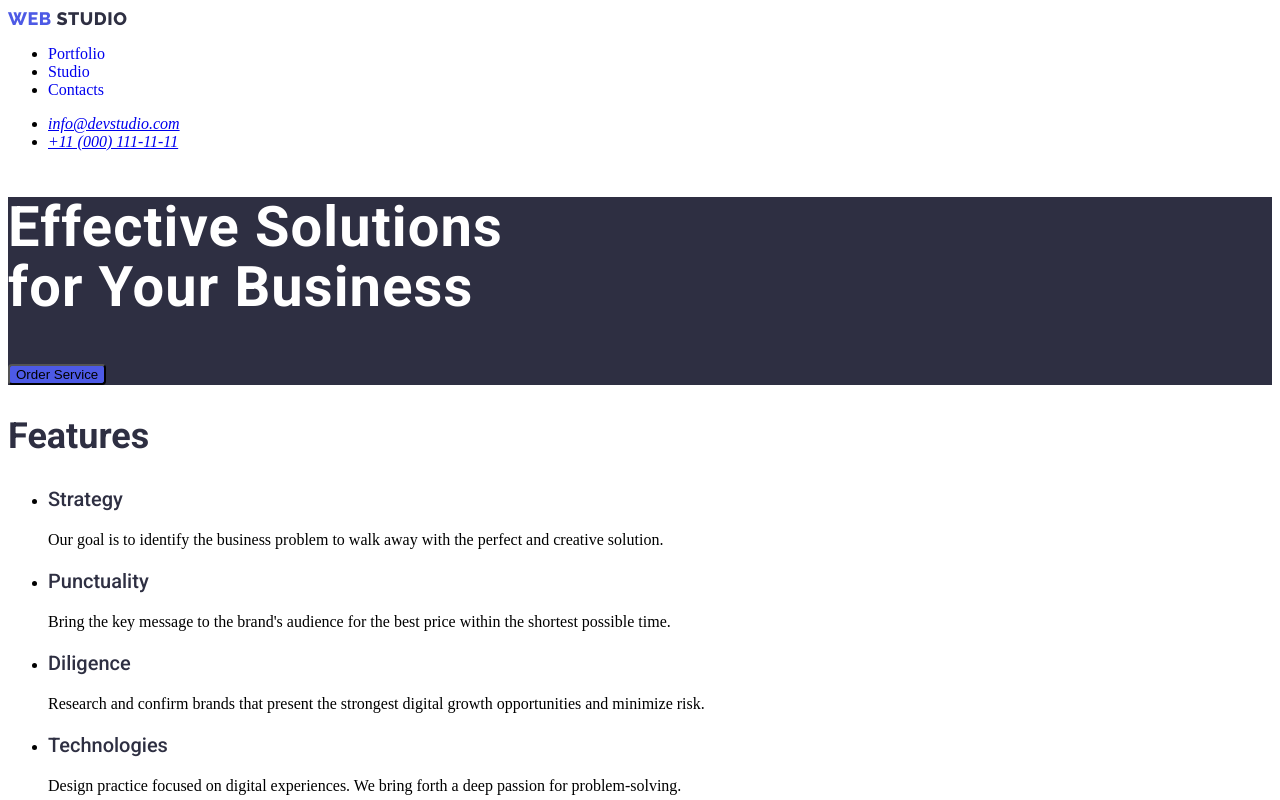
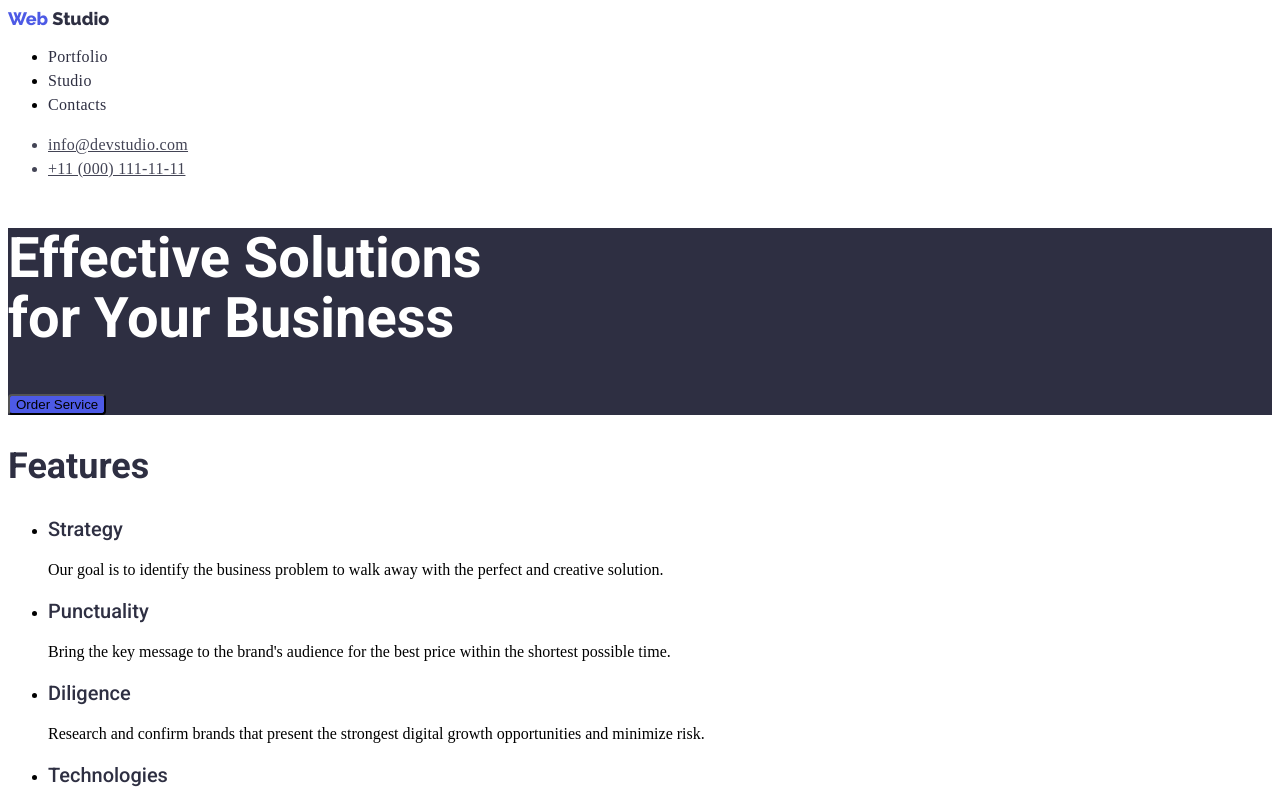
Before and after one commit to Denys-Tym/new-project-2, a plain HTML site: page index.html in a window 1280 px wide. Shown: the top 800 px of the page. Drawn offline with Linux system fonts and the light colour scheme.

Commit message:
commit 3

```diff
--- a/css/styles.css
+++ b/css/styles.css
@@ -1,6 +1,9 @@
 /* Common styles */
 
 .body {
+  font-family: "Roboto", sans-serif;
+  color: #434455;
+  background-color: #ffffff;
 }
 .link {
   text-decoration: none;
@@ -17,32 +20,47 @@
 }
 .header-logo {
   color: var(--IRIS, #4d5ae5);
-  font-family: Raleway;
+  font-family: "Raleway", sans-serif;
   font-size: 18px;
   font-style: normal;
   font-weight: 700;
-  line-height: 21px; /* 116.667% */
-  letter-spacing: 0.54px;
-  text-transform: uppercase;
-  width: 44px;
+  line-height: 1.17;
 }
 .header-logo-up {
   color: var(--NAVY-BLUE, #2e2f42);
-  width: 71px;
 }
 .header-list {
 }
 .header-item {
 }
 .header-link {
+  font-weight: 500;
+  line-height: 1.5;
+  letter-spacing: 0.02em;
+  color: #2e2f42;
 }
+
+.header-link:hover,
+.header-link:focus {
+  color: #404bbf;
+}
+
 .header-contact {
+  font-style: normal;
 }
 .header-contact-list {
 }
 .header-contact-item {
 }
 .header-contact {
+  line-height: 1.5;
+  letter-spacing: 0.02em;
+  color: #434455;
+}
+
+.header-contact:hover,
+.header-contact:focus {
+  color: #404bbf;
 }
 
 /* Hero styles */
@@ -56,8 +74,7 @@
   font-size: 56px;
   font-style: normal;
   font-weight: 700;
-  line-height: 60px; /* 107.143% */
-  letter-spacing: 1.12px;
+  line-height: 60px;
 }
 .hero-btn {
   border-radius: 4px;
@@ -105,21 +122,9 @@
 .footer {
   background: var(--NAVY-BLUE, #2e2f42);
 }
-.header-logo {
-  color: var(--IRIS, #4d5ae5);
-  font-family: Raleway;
-  font-size: 18px;
-  font-style: normal;
-  font-weight: 700;
-  line-height: 21px; /* 116.667% */
-  letter-spacing: 0.54px;
-  text-transform: uppercase;
-  width: 44px;
-}
 
 .footer-logo-down {
   color: var(--CLOUD, #f4f4fd);
-  width: 71px;
 }
 
 .footer-text {
--- a/index.html
+++ b/index.html
@@ -21,9 +21,9 @@
           >Web <span class="header-logo-up">Studio</span>
         </a>
         <ul class="header-list">
-          <li class="header-item"><a class="header-link link" href="#portfolio">Portfolio</a></li>
-          <li class="header-item"><a class="header-link link" href="#studio">Studio</a></li>
-          <li class="header-item"><a class="header-link link" href="#contacts">Contacts</a></li>
+          <li class="header-item"><a class="header-link link" href="./index.html">Portfolio</a></li>
+          <li class="header-item"><a class="header-link link" href="./index.html">Studio</a></li>
+          <li class="header-item"><a class="header-link link" href="./index.html">Contacts</a></li>
         </ul>
       </nav>
       <address class="header-contact">
```
